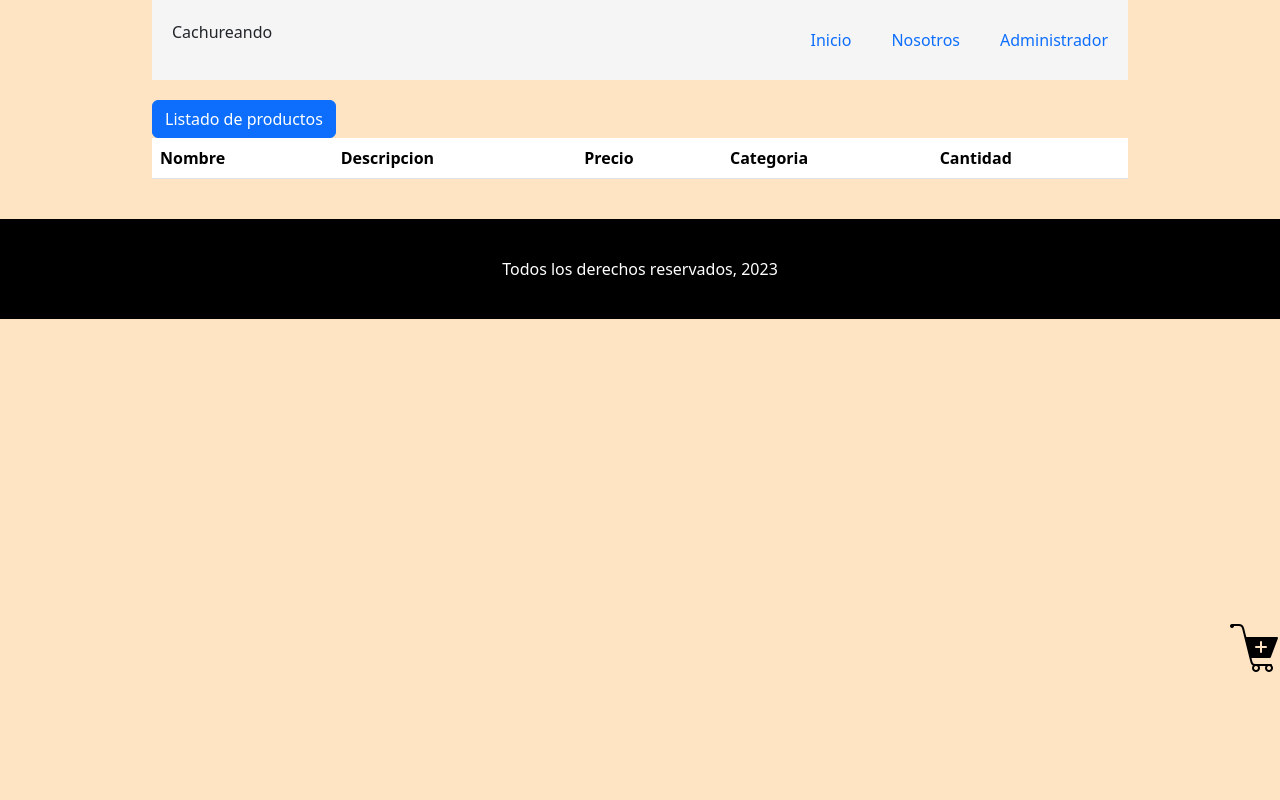
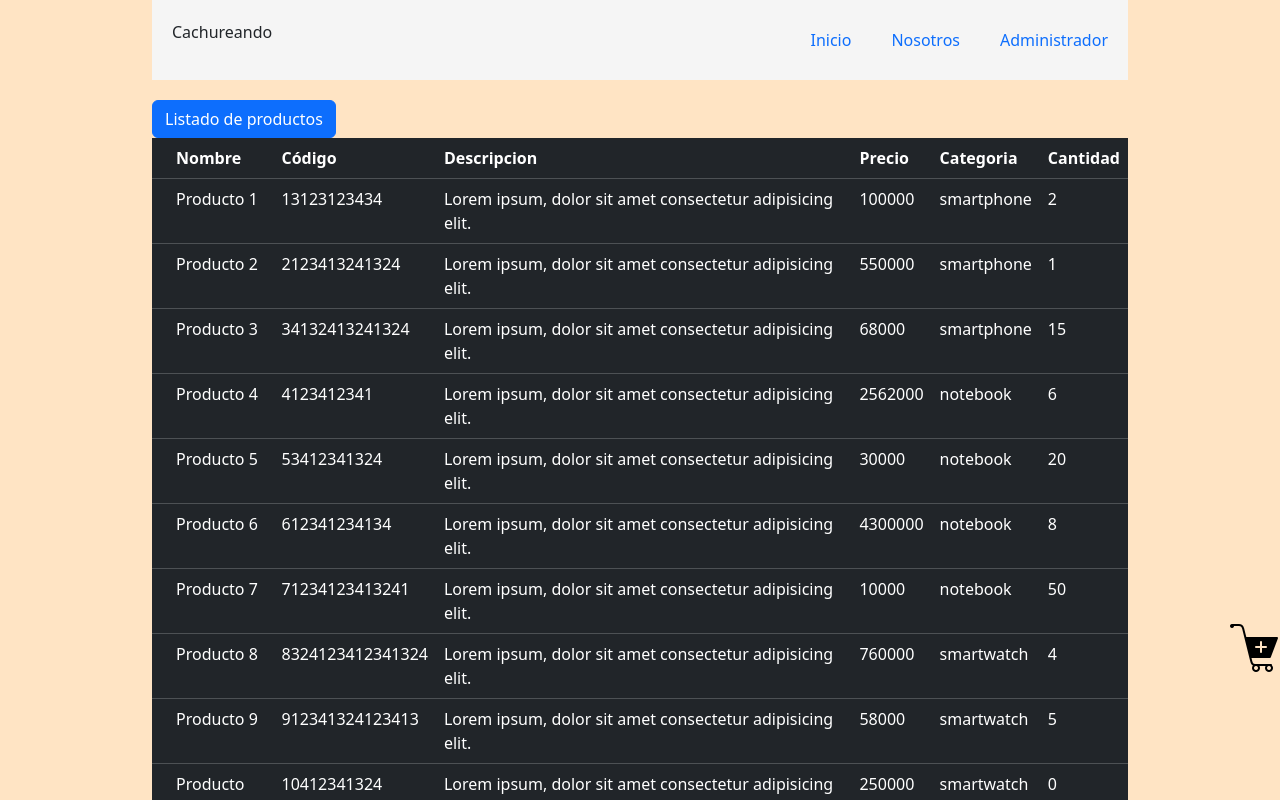
Before and after one commit to nash99/Trabajo-grupal-modulo-4, a website: page admin.html in a window 1280 px wide. Both pictures are taken after a click on the button "Listado de productos". Shown: the top 800 px of the page. Drawn offline with nearby package versions, Linux system fonts and the light colour scheme.

Commit message:
Creacion tabla con productos

```diff
--- a/admin.html
+++ b/admin.html
@@ -26,10 +26,12 @@
         <div id="botones">
             <button id="listado" type="button" class="btn btn-primary">Listado de productos</button>
         </div>
-       <table id="tablaProductos" class="table">
+       <table id="tablaProductos" class="table table-dark  table-hover">
         <thead>
             <tr>
+              <th scope="col"></th>
               <th scope="col">Nombre</th>
+              <th scope="col">Código</th>
               <th scope="col">Descripcion</th>
               <th scope="col">Precio</th>
               <th scope="col">Categoria</th>
--- a/js/admin.js
+++ b/js/admin.js
@@ -3,20 +3,23 @@ const dir = '/BDProductos.json'
 fetch(dir)
 .then(response => response.json())
 .then(data => {
-    data.push("kjkajs")
 
     $("#listado").on("click", () =>{
         data.forEach(categoria => {
-            categoria.forEach(productos => {
-                console.log(productos)
+            categoria.productos.forEach(productos => {
+                let fila = document.createElement("tr")
+                fila.innerHTML = `   <th scope="row">
+                                        <td>${productos.nombre}</td>
+                                        <td>${productos.codigo}</td>
+                                        <td>${productos.descripcion}</td>
+                                        <td>${productos.precio}</td>
+                                        <td>${categoria.categoria}</td>
+                                        <td>${productos.stock}</td>
+                                    </th>  `
+                $("#cuerpoTabla").append(fila)
+
             })
         });
-        let fila = document.createElement("tr")
-        fila.innerHTML = `   <th scope="row">1</th>
-                                <td>Mark</td>
-                                <td>Otto</td>
-                                <td>@mdo</td>
-                                <td>@mdo</td>   `
-        $("#cuerpoTabla").append(fila)
+
     })
 })
```
